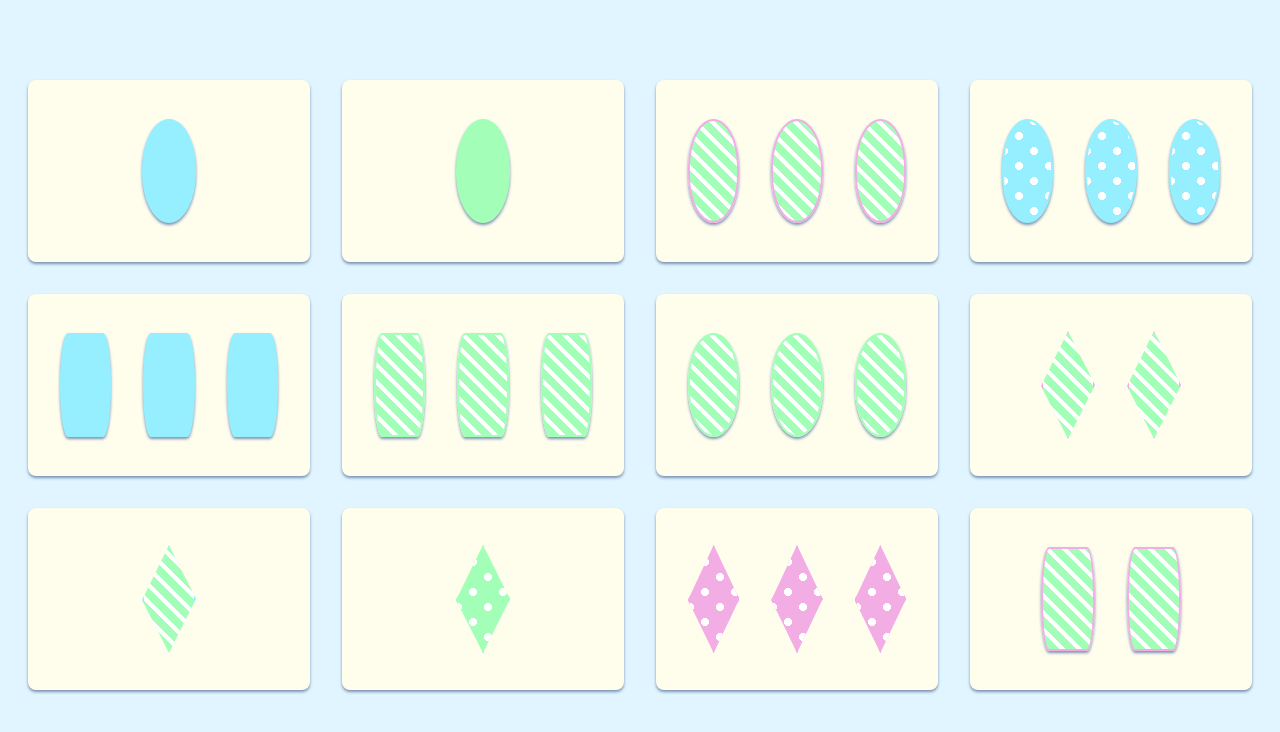
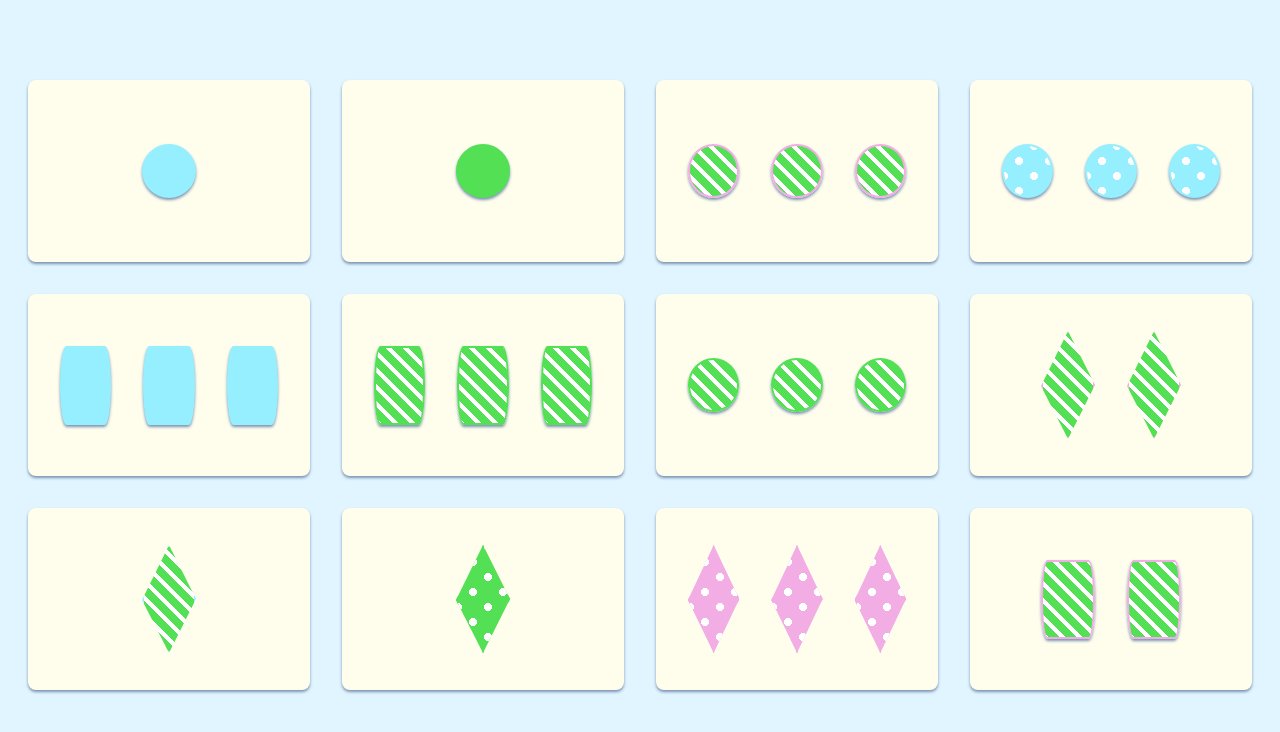
Before and after one commit to eLiebman/set, a React (Create React App) app: page / in a window 1280 px wide. Shown: the top 732 px of the page. Built offline with nearby package versions, Linux system fonts and the light colour scheme.

Commit message:
Update green color, heights

```diff
--- a/src/App.css
+++ b/src/App.css
@@ -38,7 +38,9 @@ body {
 }
 
 .oval {
-  border-radius: 27px / 50px;
+  /* border-radius: 27px / 50px; */
+  border-radius: 50%;
+  height: 50px;
 }
 
 .diamond {
@@ -50,6 +52,7 @@ body {
 
 .rectangle {
   border-radius: 8px / 50px;
+  height: 75px;
 }
 
 .red {
@@ -63,8 +66,8 @@ body {
 }
 
 .purple {
-  background-color: #a3ffb7;
-  border-color: #a3ffb7;
+  background-color: #53e055;
+  border-color: #53e055;
 }
 
 .selected {
@@ -76,8 +79,8 @@ body {
   45deg,
   white,
   white 4px,
-  #a3ffb7 4px,
-  #a3ffb7 12px
+  #53e055 4px,
+  #53e055 12px
 );
 }
 
```
